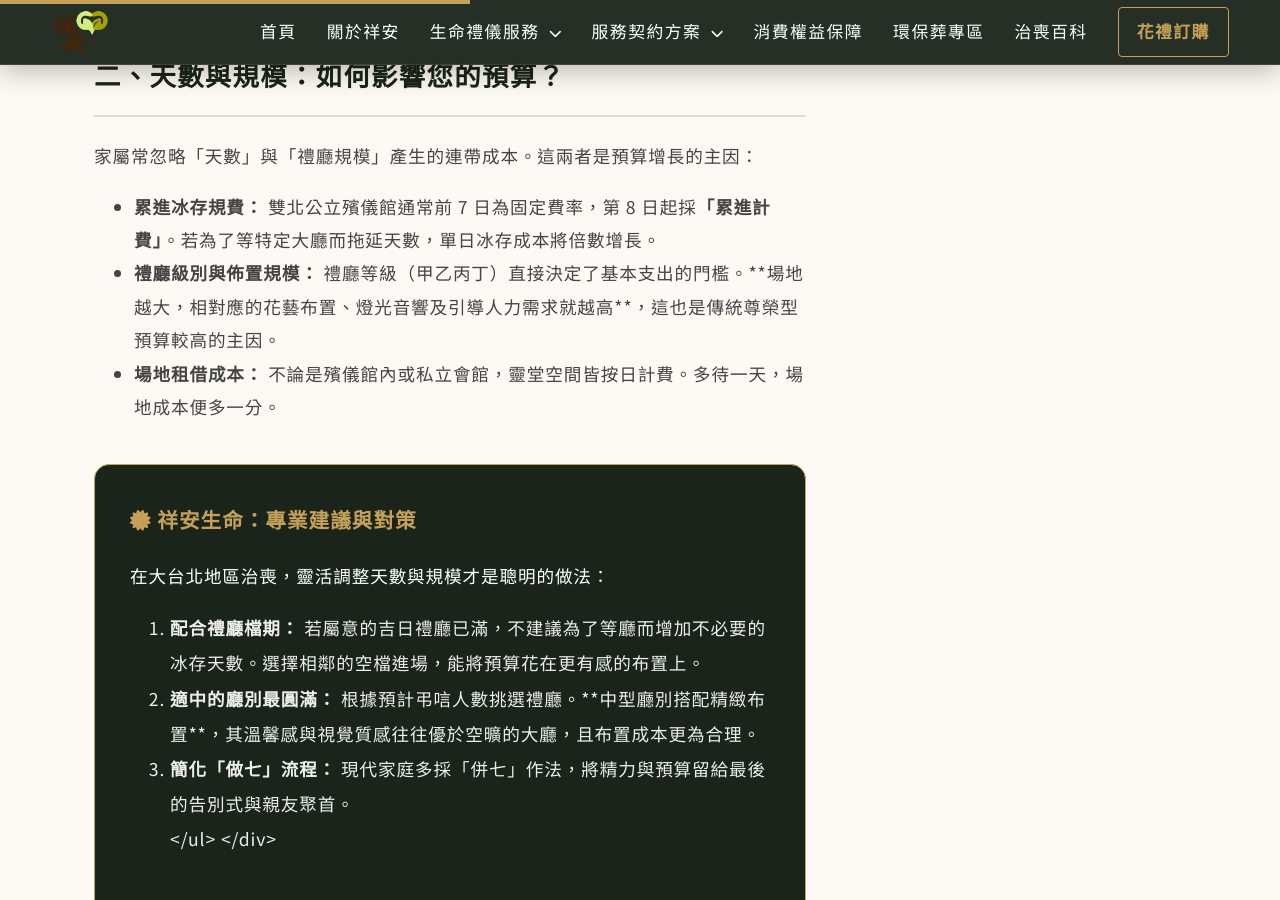
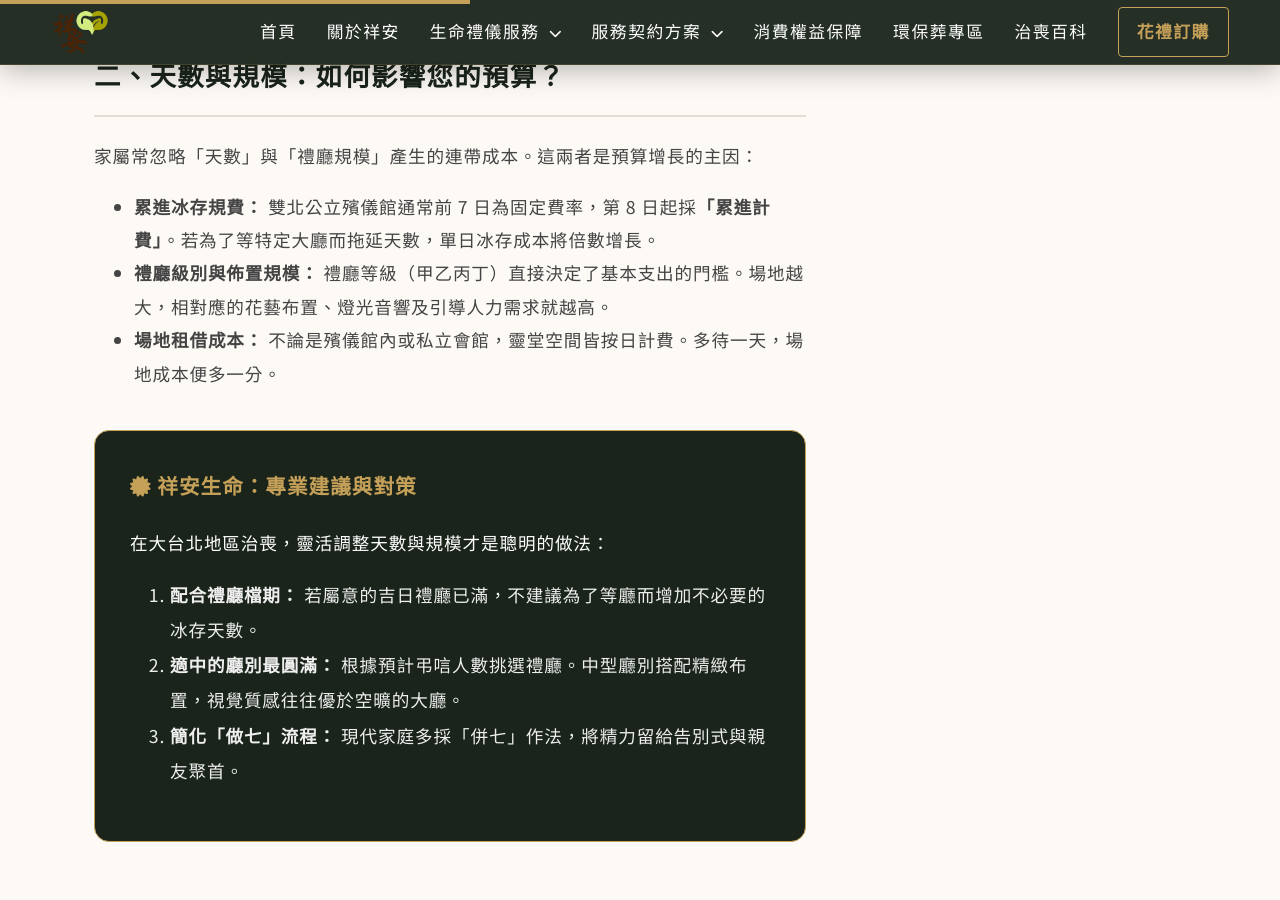
Before and after one commit to Shiangan/Shiangan, a Jekyll site: the page built from _posts/2026-01-01-文章-天-過程.md, in a window 1280 px wide and 900 px high, scrolled down 1709 px. Built offline with Jekyll 4.4.1, drawn with Linux system fonts in a browser that asks for light colours; some web fonts are replaced; some of the changed text lies outside the part shown.

Commit message:
Update 2026-01-01-文章-天-過程.md

```diff
--- a/_posts/2026-01-01-文章-天-過程.md
+++ b/_posts/2026-01-01-文章-天-過程.md
@@ -58,12 +58,12 @@ faqs:
             </tbody>
         </table>
     </div>
-<div>
+
     <h2 id="cost-analysis">二、天數與規模：如何影響您的預算？</h2>
     <p>家屬常忽略「天數」與「禮廳規模」產生的連帶成本。這兩者是預算增長的主因：</p>
     <ul>
         <li><strong>累進冰存規費：</strong> 雙北公立殯儀館通常前 7 日為固定費率，第 8 日起採<strong>「累進計費」</strong>。若為了等特定大廳而拖延天數，單日冰存成本將倍數增長。</li>
-        <li><strong>禮廳級別與佈置規模：</strong> 禮廳等級（甲乙丙丁）直接決定了基本支出的門檻。**場地越大，相對應的花藝布置、燈光音響及引導人力需求就越高**，這也是傳統尊榮型預算較高的主因。</li>
+        <li><strong>禮廳級別與佈置規模：</strong> 禮廳等級（甲乙丙丁）直接決定了基本支出的門檻。場地越大，相對應的花藝布置、燈光音響及引導人力需求就越高。</li>
         <li><strong>場地租借成本：</strong> 不論是殯儀館內或私立會館，靈堂空間皆按日計費。多待一天，場地成本便多一分。</li>
     </ul>
 
@@ -71,19 +71,19 @@ faqs:
         <h3 style="color: #c5a059; margin-top:0;"><i class="fas fa-certificate"></i> 祥安生命：專業建議與對策</h3>
         <p>在大台北地區治喪，靈活調整天數與規模才是聰明的做法：</p>
         <ol style="line-height: 2; color: #eee;">
-            <li><strong>配合禮廳檔期：</strong> 若屬意的吉日禮廳已滿，不建議為了等廳而增加不必要的冰存天數。選擇相鄰的空檔進場，能將預算花在更有感的布置上。</li>
-            <li><strong>適中的廳別最圓滿：</strong> 根據預計弔唁人數挑選禮廳。**中型廳別搭配精緻布置**，其溫馨感與視覺質感往往優於空曠的大廳，且布置成本更為合理。</li>
-            <li><strong>簡化「做七」流程：</strong> 現代家庭多採「併七」作法，將精力與預算留給最後的告別式與親友聚首。</li>
-        </ul>
+            <li><strong>配合禮廳檔期：</strong> 若屬意的吉日禮廳已滿，不建議為了等廳而增加不必要的冰存天數。</li>
+            <li><strong>適中的廳別最圓滿：</strong> 根據預計弔唁人數挑選禮廳。中型廳別搭配精緻布置，視覺質感往往優於空曠的大廳。</li>
+            <li><strong>簡化「做七」流程：</strong> 現代家庭多採「併七」作法，將精力留給告別式與親友聚首。</li>
+        </ol>
     </div>
 
     <h2 id="conclusion">結語：圓滿不應建立在疲累之上</h2>
-    <p>天數的長短與場面的大小，從來不是衡量孝心的唯一標準。祥安生命致力於提供<strong>預算透明、規模適中</strong>的規劃，協助您在預算與莊重之間取得最佳平衡，將心力專注在與至親的告別。</p>
+    <p>天數的長短與場面的大小，從來不是衡量孝心的唯一標準。祥安生命致力於提供<strong>預算透明、規模適中</strong>的規劃，協助您在預算與莊重之間取得最佳平衡。</p>
 </div>
 
 <div style="margin-top: 60px; padding: 45px 30px; background: linear-gradient(135deg, #1a241a 0%, #2c3e2c 100%); color: #fff; border-radius: 20px; text-align: center; border: 1px solid #c5a059; box-shadow: 0 15px 35px rgba(0,0,0,0.4);">
     <h3 style="color: #c5a059; font-size: 1.8rem; margin-top:0; font-family:'Noto Serif TC';">對治喪天數與規模還有疑慮嗎？</h3>
-    <p style="font-size: 1.1rem; opacity: 0.9; max-width: 650px; margin: 20px auto;">別讓累進規費與排場壓力成為負擔。撥打 24H 諮詢專線，由禮儀師為您精算最圓滿的治喪方案。</p>
+    <p style="font-size: 1.1rem; opacity: 0.9; max-width: 650px; margin: 20px auto;">別讓累進規費與排場壓力成為負擔。撥打 24H 諮詢專線，由禮儀師為您精算方案。</p>
     <div style="margin-top: 35px;">
         <a href="tel:0978583699" style="font-size: 1.8rem; color: #fff; text-decoration: none; font-weight: 800; display: block; margin-bottom: 20px;">
             <i class="fas fa-phone-alt" style="color:#c5a059;"></i> 0978-583-699
```
Also changed, not shown: other parts of _posts/2026-01-01-文章-天-過程.md (+2 -2 lines).
